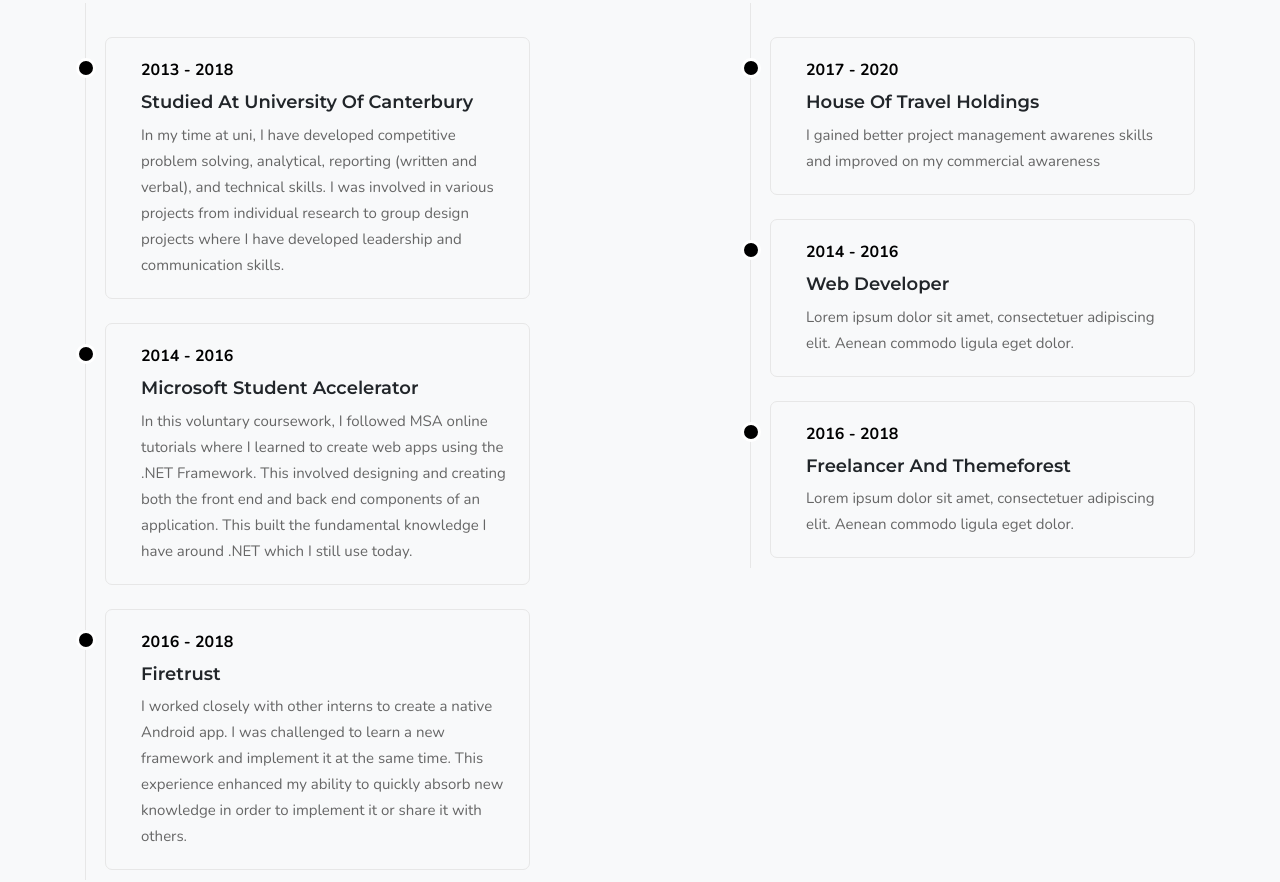
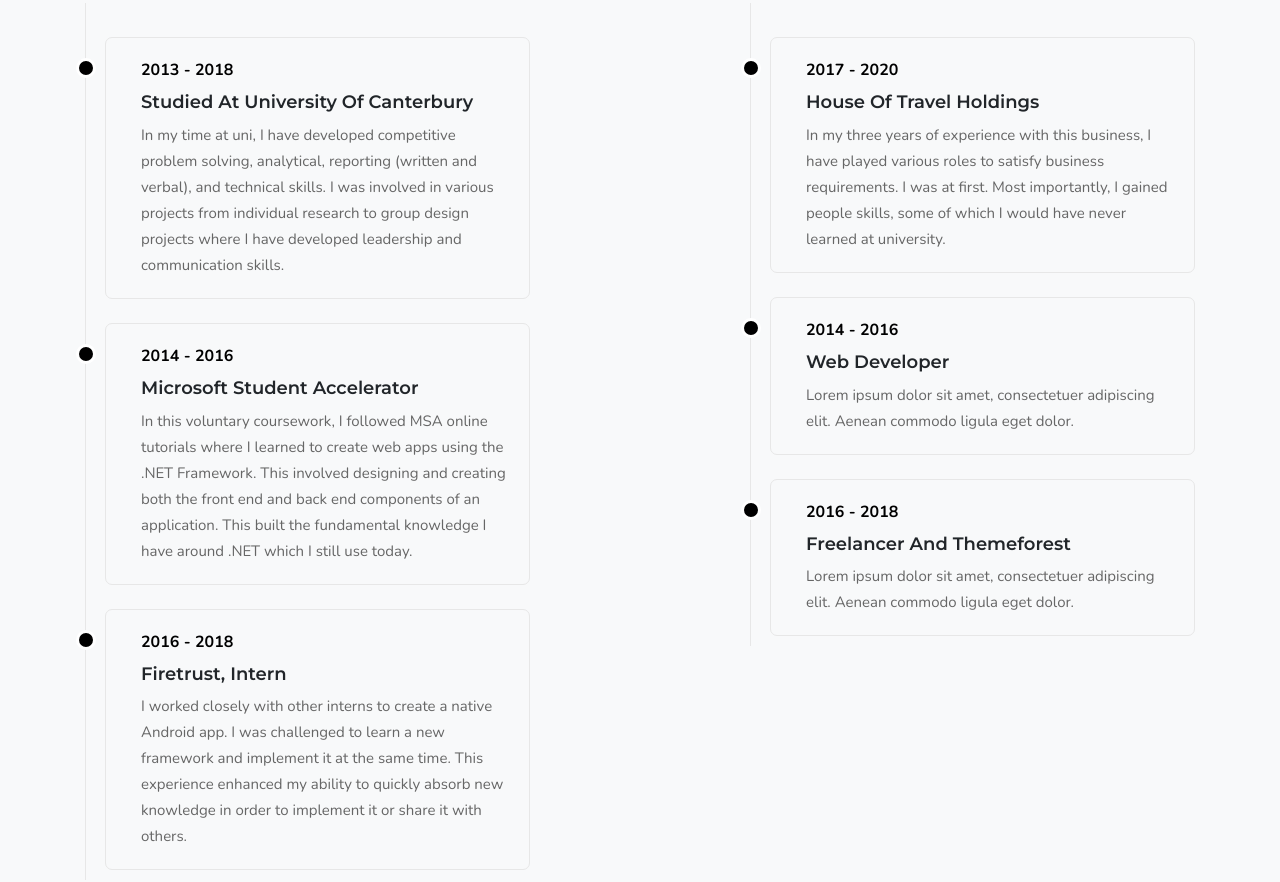
Before and after one commit to angeli-arino/CV, a plain HTML site: page index.html in a window 1280 px wide. Shown: the part 2300-3182 px from the top of the page. Drawn offline with nearby package versions, Linux system fonts and the light colour scheme; files whose address does not match are found by name.

Commit message:
Updated index.html

```diff
--- a/index.html
+++ b/index.html
@@ -252,7 +252,7 @@
                                     <div class="col-lg-12">
                                         <div class="cv_edu_exp_year font-weight-bold text-custom position-relative">2016 - 2018</div>
                                         <div class="cb_edu_exp_detail">
-                                            <h4>Firetrust</h4>
+                                            <h4>Firetrust, Intern</h4>
                                             <p class="cv_desc mb-0">I worked closely with other interns to create a native Android app. I was challenged to learn a new framework and implement it at the same time. This experience enhanced my ability to quickly absorb new knowledge in order to implement it or share it with others.
                                         </div>
                                     </div>
@@ -268,7 +268,9 @@
                                         <div class="cv_edu_exp_year font-weight-bold text-custom position-relative">2017 - 2020</div>
                                         <div class="cb_edu_exp_detail">
                                             <h4>House of Travel Holdings</h4>
-                                            <p class="cv_desc mb-0">I gained better project management awarenes skills and improved on my commercial awareness</p>
+                                            <p class="cv_desc mb-0">In my three years of experience with this business, I have played various roles to satisfy business requirements.
+                                            I was at first. Most importantly, I gained people skills, some of which I would have never learned at university.
+                                            </p>
                                         </div>
                                     </div>
                                 </div>
```
